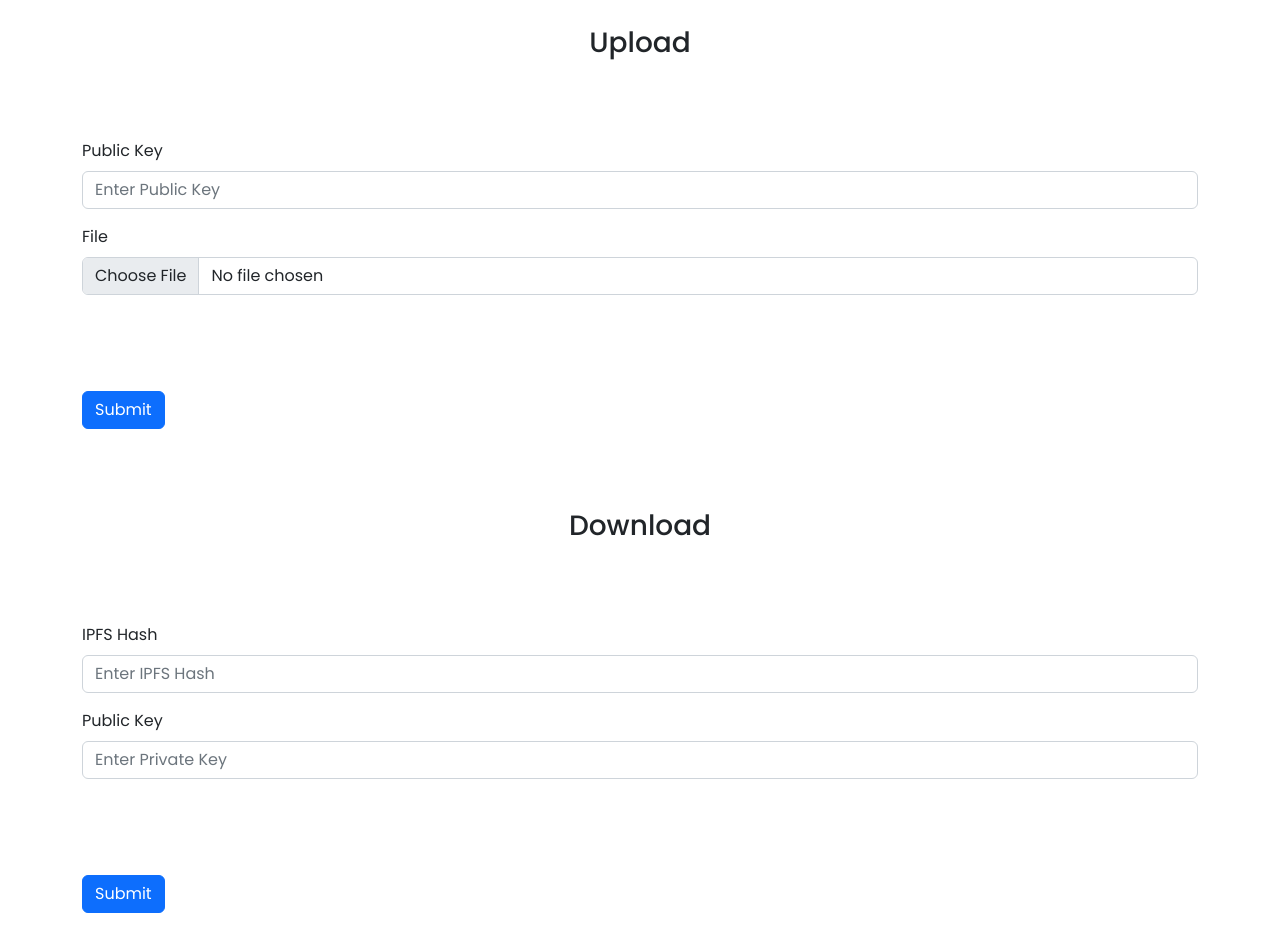
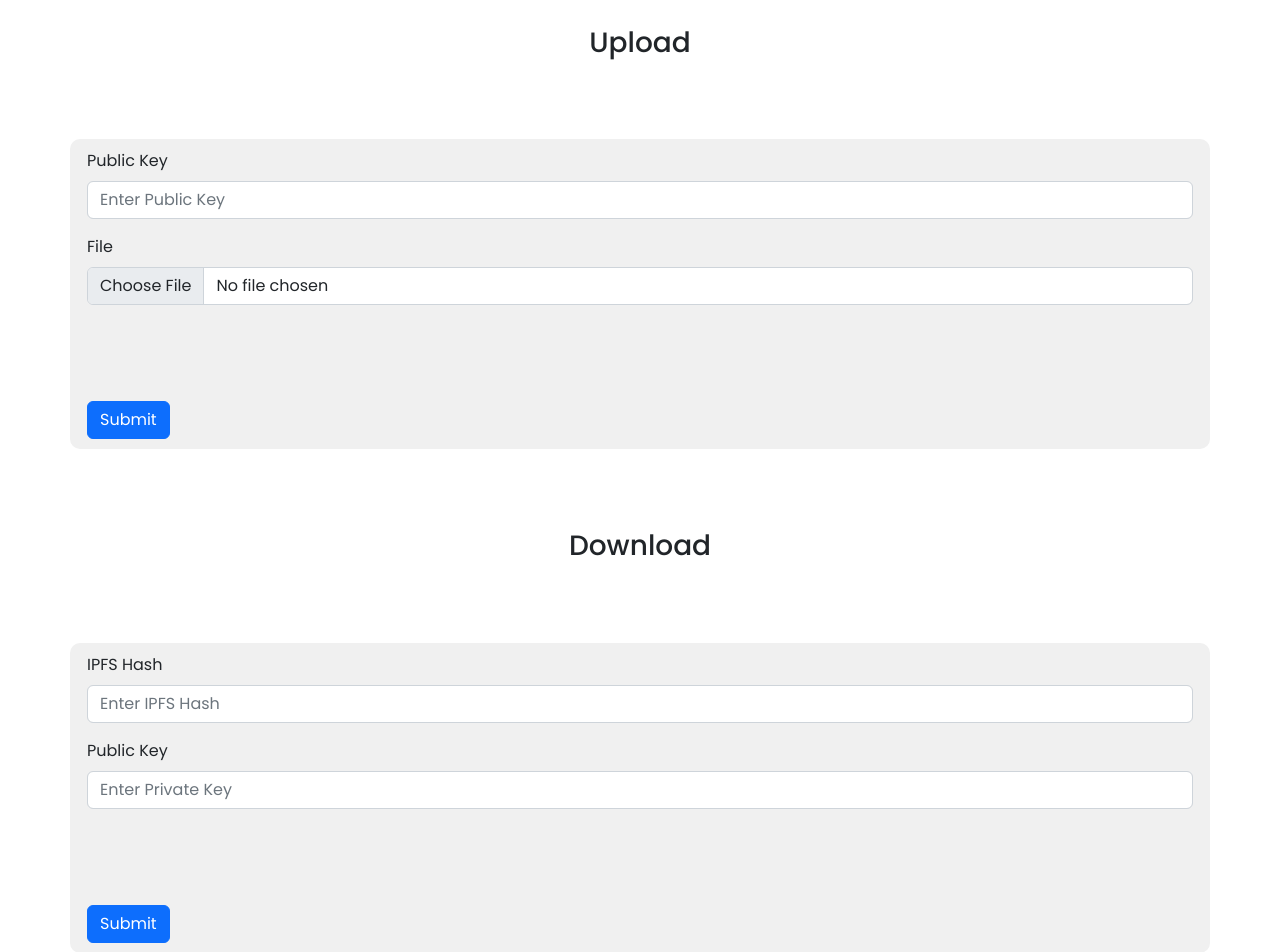
Before and after one commit to Rohith1221/btp-frontend, a React (Create React App) app: page /all in a window 1280 px wide. Shown: the part 360-1312 px from the top of the page. Before the commit the page ends 1273 px from the top, so only its background shows below. Built offline with nearby package versions, Linux system fonts and the light colour scheme.

Commit message:
backgroud clr

```diff
--- a/package.json
+++ b/package.json
@@ -9,6 +9,8 @@
     "bootstrap": "^5.2.3",
     "react": "^18.2.0",
     "react-bootstrap": "^2.7.2",
+    "react-bootstrap-form": "^0.1.4-beta6",
+    "react-bootstrap-validation": "^0.1.11",
     "react-dom": "^18.2.0",
     "react-router-dom": "^6.8.1",
     "react-scripts": "5.0.1",
--- a/src/components/All/All.css
+++ b/src/components/All/All.css
@@ -1,4 +1,4 @@
-h3{
-    text-align: center;
-    margin-top: 5rem;
+h3 {
+  text-align: center;
+  margin-top: 5rem;
 }
--- a/src/components/All/All.jsx
+++ b/src/components/All/All.jsx
@@ -2,7 +2,7 @@ import React from "react";
 import { Download } from "../Download/Download";
 import KeyGen from "../KeyGeneration/KeyGen";
 import Upload from "../Upload/Upload";
-import "./All.css"
+import "./All.css";
 
 function All(props) {
   return (
@@ -10,8 +10,8 @@ function All(props) {
       <h3>Key Generation</h3>
       <KeyGen />
       <h3>Upload</h3>
-       <Upload />
-       <h3>Download</h3>
+      <Upload />
+      <h3>Download</h3>
       <Download />
     </div>
   );
--- a/src/components/Download/Download.jsx
+++ b/src/components/Download/Download.jsx
@@ -1,16 +1,14 @@
 import React from "react";
-import Button from 'react-bootstrap/Button';
-import Form from 'react-bootstrap/Form';
-
-
+import Button from "react-bootstrap/Button";
+import Form from "react-bootstrap/Form";
+import "./download.css";
 export const Download = () => {
-  return  (
-    <div class="container">
+  return (
+    <div class="container cont-download">
       <Form>
         <Form.Group className="mb-3" controlId="ipfshash">
           <Form.Label>IPFS Hash</Form.Label>
           <Form.Control type="text" placeholder="Enter IPFS Hash" />
-
         </Form.Group>
         <Form.Group className="mb-3" controlId="prikey">
           <Form.Label>Public Key</Form.Label>
@@ -19,8 +17,6 @@ export const Download = () => {
         <Button variant="primary" type="submit">
           Submit
         </Button>
-
-
       </Form>
     </div>
   );
--- /dev/null
+++ b/src/components/Download/download.css
@@ -0,0 +1,9 @@
+.cont-download {
+  margin-bottom: 3em;
+  background-color: rgb(240, 240, 240);
+  border-radius: 10px;
+}
+.cont-download form {
+  padding: 10px 5px;
+  transition: 0.3s ease-in-out;
+}
--- a/src/components/Upload/Upload.jsx
+++ b/src/components/Upload/Upload.jsx
@@ -1,19 +1,15 @@
 import React from "react";
-import Button from 'react-bootstrap/Button';
-import Form from 'react-bootstrap/Form';
-import "./upload.css"
-
+import Button from "react-bootstrap/Button";
+import Form from "react-bootstrap/Form";
+import "./upload.css";
 
 function Upload(props) {
-  return  (
-
-    <div class="container">
-
+  return (
+    <div class="container cont-upload">
       <Form>
         <Form.Group className="mb-3" controlId="pubkey">
           <Form.Label>Public Key</Form.Label>
           <Form.Control type="text" placeholder="Enter Public Key" />
-
         </Form.Group>
 
         <Form.Group className="mb-3" controlId="inputfile">
@@ -24,12 +20,9 @@ function Upload(props) {
         <Button variant="primary" type="submit">
           Submit
         </Button>
-
       </Form>
     </div>
-
   );
-
 }
 
 export default Upload;
--- a/src/components/Upload/upload.css
+++ b/src/components/Upload/upload.css
@@ -1,3 +1,9 @@
- form{
-    margin-top: 5rem;
- }
+form {
+  margin-top: 5rem;
+  padding: 10px 5px;
+}
+
+.cont-upload {
+  background-color: rgb(240, 240, 240);
+  border-radius: 10px;
+}
--- a/src/components/navbar/Navbar.jsx
+++ b/src/components/navbar/Navbar.jsx
@@ -5,28 +5,20 @@ function Navbar(props) {
   return (
     <div className="navbar-cont">
       <div className="navbar-left">
-        <div>
         <Link to="/all" className="link-txt">
-            Secure Share
+          <div>Secure Share</div>
         </Link>
       </div>
-      </div>
       <div className="navbar-right">
-        <div>
         <Link to="/keygen" className="link-txt">
-            Key Generation
+          <div>Key Generation</div>
         </Link>
-        </div>
-        <div>
         <Link to="/upload" className="link-txt">
-            Upload
+          <div>Upload</div>
         </Link>
-        </div>
-        <div>
         <Link to="/download" className="link-txt">
-            Download
+          <div>Download</div>
         </Link>
-        </div>
       </div>
     </div>
   );
```
Also changed, not shown: 1 other file (tests, documents, lock files or other folders). Lines whose indentation alone changed are shown as unchanged.
